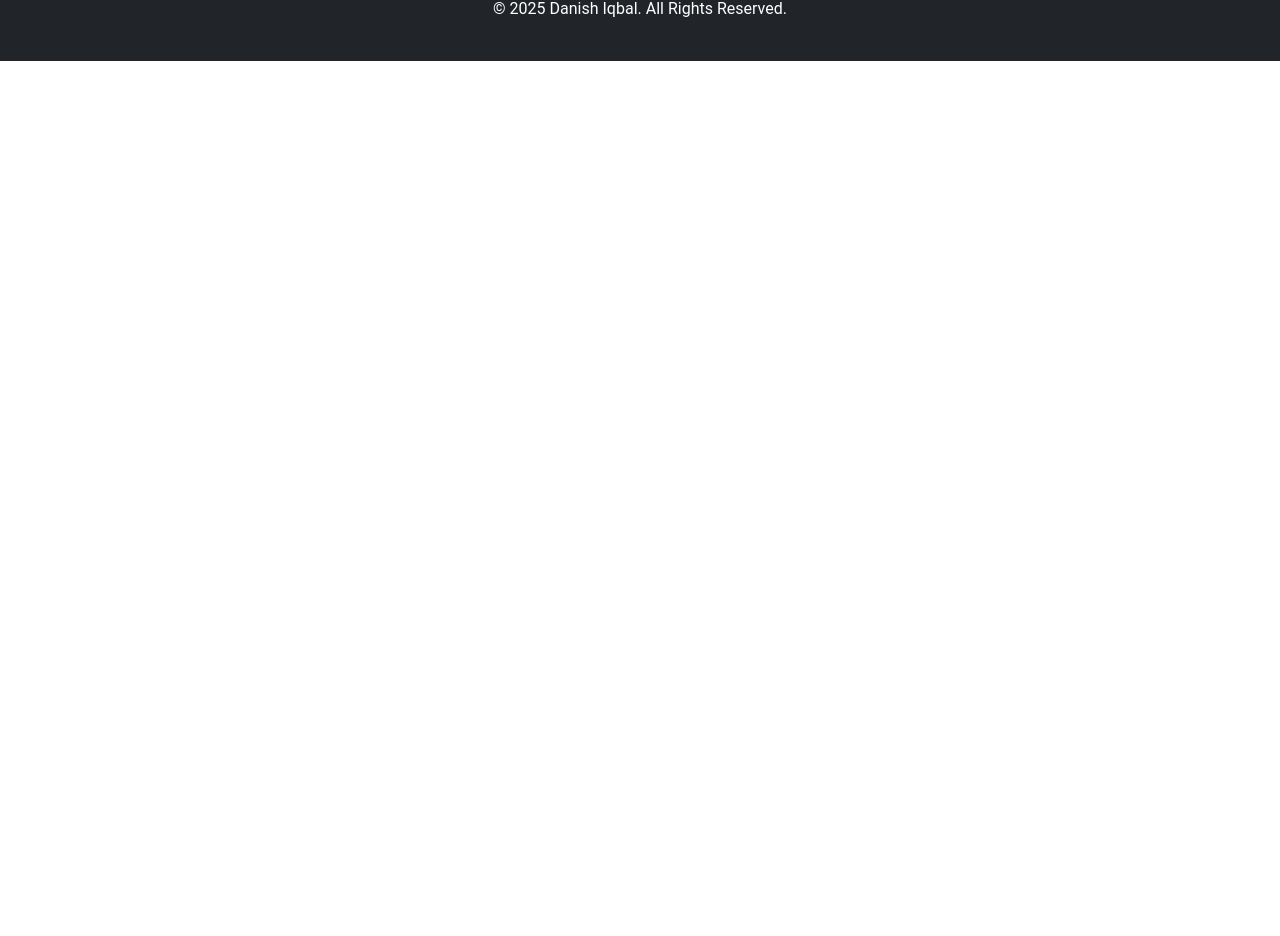
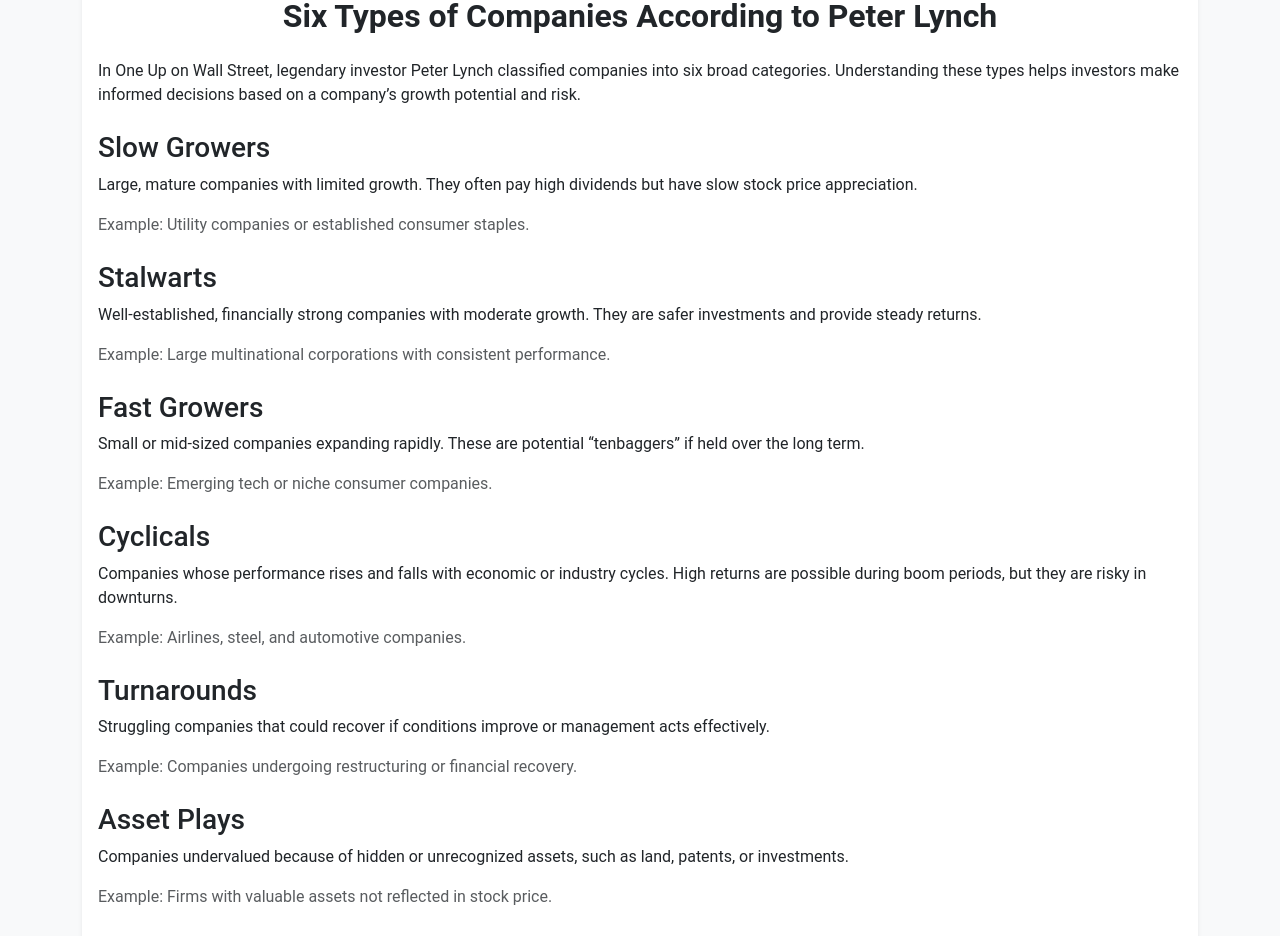
Before and after one commit to danishiqbal-11/portfolio, a React (Create React App) app: page /#/investment/blogs/peter-lynch-companies in a window 1280 px wide. Shown: the part 129-1065 px from the top of the page. Before the commit the page ends 800 px from the top, so only its background shows below. Built offline with nearby package versions, Linux system fonts and the light colour scheme; the HTML template or start-up script is replaced by a standard one.

Commit message:
feat: Add Peter Lynch blog post

```diff
--- a/src/App.js
+++ b/src/App.js
@@ -26,6 +26,7 @@
 import HindalcoIndustries from './components/investments/HindalcoIndustries';
 import AdaniPower from './components/investments/AdaniPower';
 import Cipla from './components/investments/Cipla';
+import PeterLynchCompanies from './components/investments/blogs/PeterLynchCompanies';
 import './App.css';
 
 function App() {
@@ -57,6 +58,7 @@
             <Route path="/investment/hindalco-industries" element={<HindalcoIndustries />} />
             <Route path="/investment/adani-power" element={<AdaniPower />} />
             <Route path="/investment/cipla" element={<Cipla />} />
+            <Route path="/investment/blogs/peter-lynch-companies" element={<PeterLynchCompanies />} />
           </Routes>
         </main>
         <Footer />
--- a/src/components/investments/Blogs.js
+++ b/src/components/investments/Blogs.js
@@ -1,17 +1,23 @@
 import React from 'react';
-import { Container, Card } from 'react-bootstrap';
+import { Container, Card, ListGroup } from 'react-bootstrap';
+import { Link } from 'react-router-dom';
 
 const Blogs = () => {
   return (
     <section className="py-5 bg-light">
       <Container>
-        <Card className="text-center shadow-sm">
+        <Card className="shadow-sm">
           <Card.Body>
-            <i className="bi bi-book-half fs-1 text-success"></i>
-            <h2 className="mt-3">Financial & Investment Knowledge</h2>
-            <p className="lead">
-              Blogs coming soon.
+            <h2 className="text-center mb-4"><i className="bi bi-book-half text-success"></i> Financial & Investment Knowledge</h2>
+            <p className="lead text-center">
+              Explore articles and insights on various financial and investment topics.
             </p>
+            <hr className="my-4" />
+            <ListGroup variant="flush">
+              <ListGroup.Item action as={Link} to="/investment/blogs/peter-lynch-companies">
+                Six Types of Companies According to Peter Lynch
+              </ListGroup.Item>
+            </ListGroup>
           </Card.Body>
         </Card>
       </Container>
--- /dev/null
+++ b/src/components/investments/blogs/PeterLynchCompanies.js
@@ -0,0 +1,74 @@
+import React from 'react';
+import { Container, Card } from 'react-bootstrap';
+
+const PeterLynchCompanies = () => {
+  return (
+    <section className="py-5 bg-light">
+      <Container>
+        <Card className="shadow-sm">
+          <Card.Body>
+            <Card.Title as="h2" className="text-center mb-4">Six Types of Companies According to Peter Lynch</Card.Title>
+            <Card.Text>
+              In One Up on Wall Street, legendary investor Peter Lynch classified companies into six broad categories. Understanding these types helps investors make informed decisions based on a company’s growth potential and risk.
+            </Card.Text>
+
+            <h3 className="mt-4">Slow Growers</h3>
+            <Card.Text>
+              Large, mature companies with limited growth. They often pay high dividends but have slow stock price appreciation.
+            </Card.Text>
+            <Card.Text className="text-muted">
+              Example: Utility companies or established consumer staples.
+            </Card.Text>
+
+            <h3 className="mt-4">Stalwarts</h3>
+            <Card.Text>
+              Well-established, financially strong companies with moderate growth. They are safer investments and provide steady returns.
+            </Card.Text>
+            <Card.Text className="text-muted">
+              Example: Large multinational corporations with consistent performance.
+            </Card.Text>
+
+            <h3 className="mt-4">Fast Growers</h3>
+            <Card.Text>
+              Small or mid-sized companies expanding rapidly. These are potential “tenbaggers” if held over the long term.
+            </Card.Text>
+            <Card.Text className="text-muted">
+              Example: Emerging tech or niche consumer companies.
+            </Card.Text>
+
+            <h3 className="mt-4">Cyclicals</h3>
+            <Card.Text>
+              Companies whose performance rises and falls with economic or industry cycles. High returns are possible during boom periods, but they are risky in downturns.
+            </Card.Text>
+            <Card.Text className="text-muted">
+              Example: Airlines, steel, and automotive companies.
+            </Card.Text>
+
+            <h3 className="mt-4">Turnarounds</h3>
+            <Card.Text>
+              Struggling companies that could recover if conditions improve or management acts effectively.
+            </Card.Text>
+            <Card.Text className="text-muted">
+              Example: Companies undergoing restructuring or financial recovery.
+            </Card.Text>
+
+            <h3 className="mt-4">Asset Plays</h3>
+            <Card.Text>
+              Companies undervalued because of hidden or unrecognized assets, such as land, patents, or investments.
+            </Card.Text>
+            <Card.Text className="text-muted">
+              Example: Firms with valuable assets not reflected in stock price.
+            </Card.Text>
+
+            <h3 className="mt-4">Conclusion</h3>
+            <Card.Text>
+              Peter Lynch’s six-company framework provides a roadmap for investors to identify opportunities and set realistic expectations. By understanding which type a company belongs to, one can balance safety, growth, and risk in a portfolio.
+            </Card.Text>
+          </Card.Body>
+        </Card>
+      </Container>
+    </section>
+  );
+};
+
+export default PeterLynchCompanies;
```
